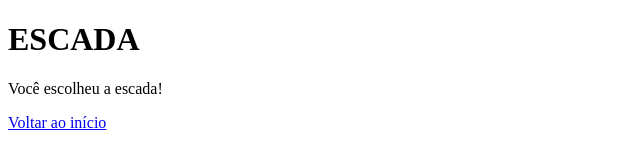
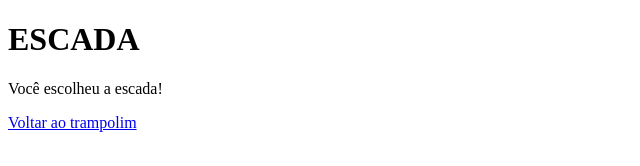
Before and after one commit to maria7794664-dotcom/meu-primeiro-site, a plain HTML site: page escada.html in a window 1280 px wide. Shown: the full height of the page, 0-640 px from the left. Drawn offline with Linux system fonts and the light colour scheme.

Commit message:
Change link to return to trampolim page

```diff
--- a/escada.html
+++ b/escada.html
@@ -12,7 +12,7 @@
 
     <p>Você escolheu a escada!</p>
 
-    <a href="index.html">Voltar ao início</a>
+    <a href="trampolim.html">Voltar ao trampolim</a>
 
 </body>
 </html>
```
